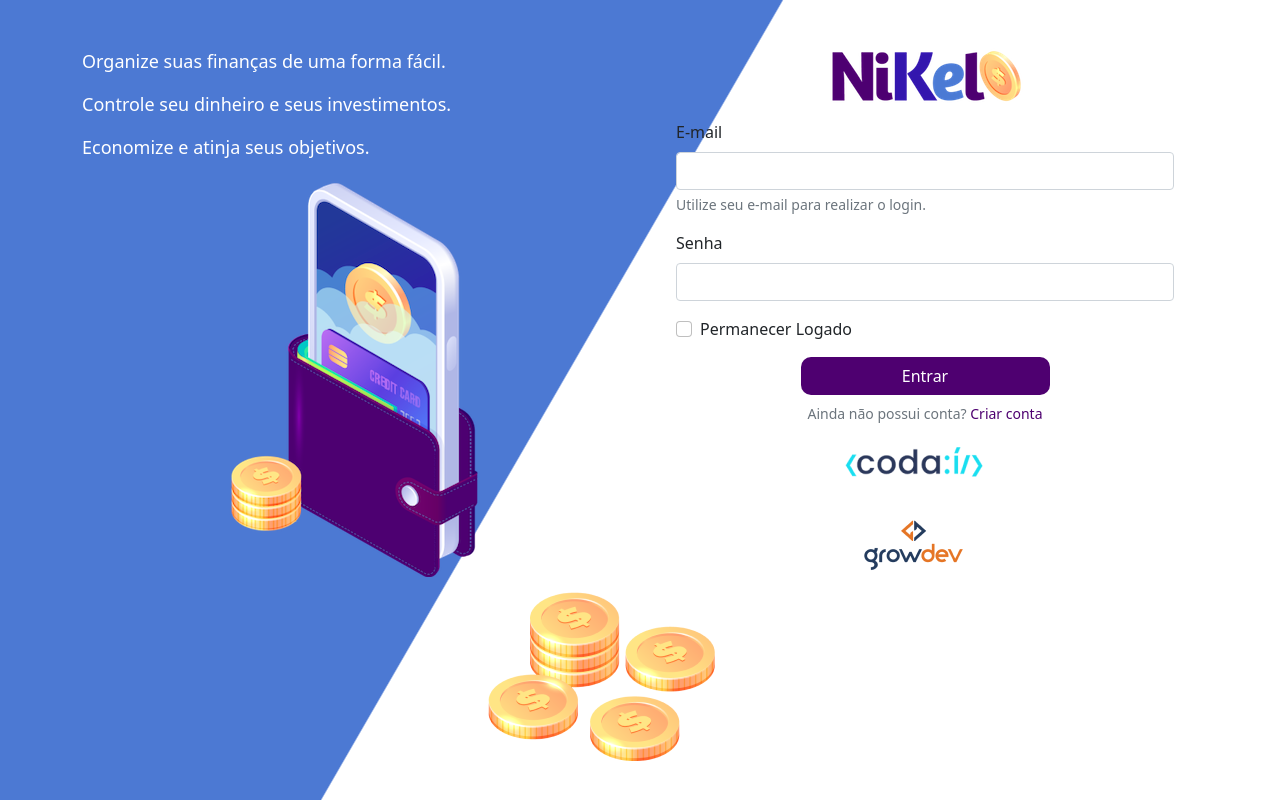
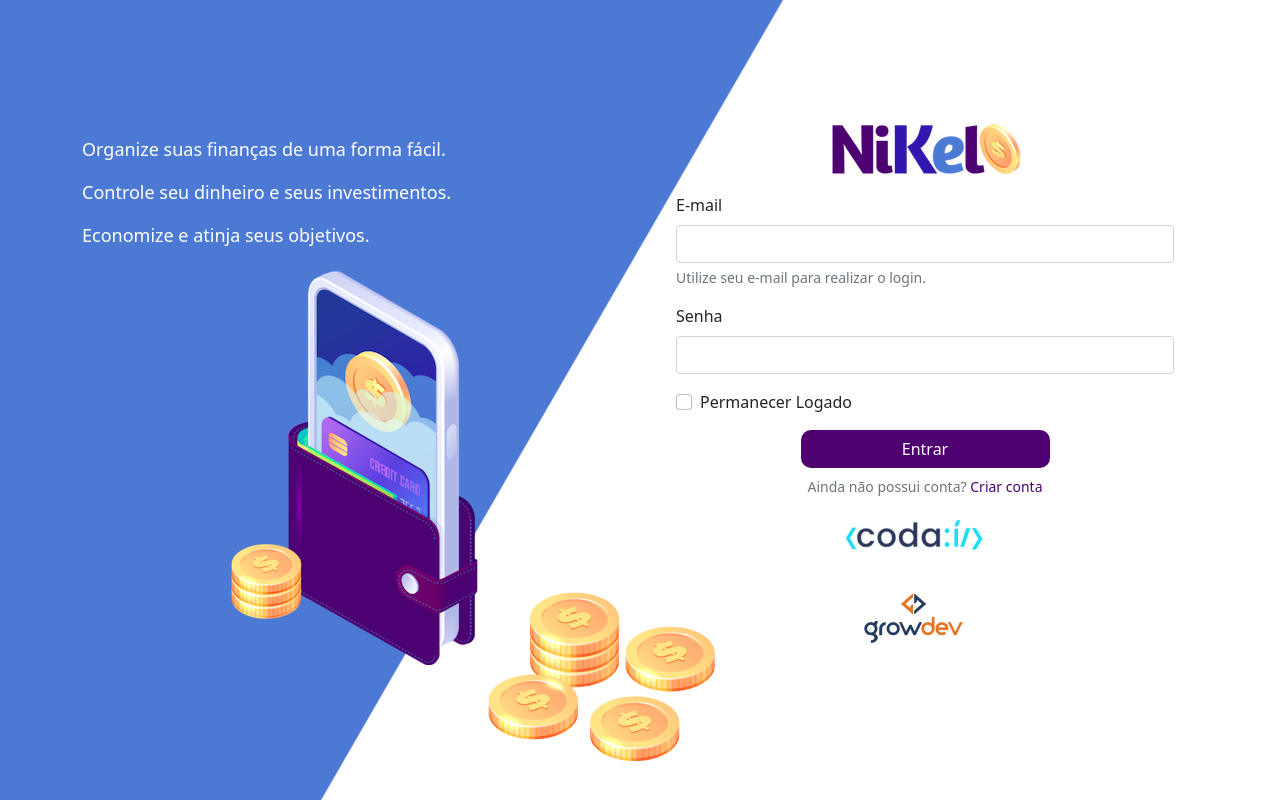
Before and after one commit to andlopper/nikel, a plain HTML site: page public/index.html in a window 1280 px wide. Drawn offline with nearby package versions, Linux system fonts and the light colour scheme.

Commit message:
Ajuste no layout

```diff
--- a/public/index.html
+++ b/public/index.html
@@ -13,7 +13,7 @@
     <main>
         <div class="container">
             <div class="row vh-100">
-                <div class="col d-flex justity-content-center flex-column my-5">
+                <div class="col d-flex justify-content-center flex-column my-5">
                     <div class="text-login">
                         <p>Organize suas finanças de uma forma fácil.</p>
                         <p>Controle seu dinheiro e seus investimentos.</p>
@@ -24,7 +24,7 @@
                         <img src="./assets/images/coins.png" alt="coins image" class="img-fluid d-none d-md-inline coins">
                     </div>
                 </div>
-                <div class="col d-flex justity-content-center flex-column my-5">
+                <div class="col d-flex justify-content-center flex-column my-5">
                     <div class="container">
                         <div class="row">
                             <div class="col">
```
